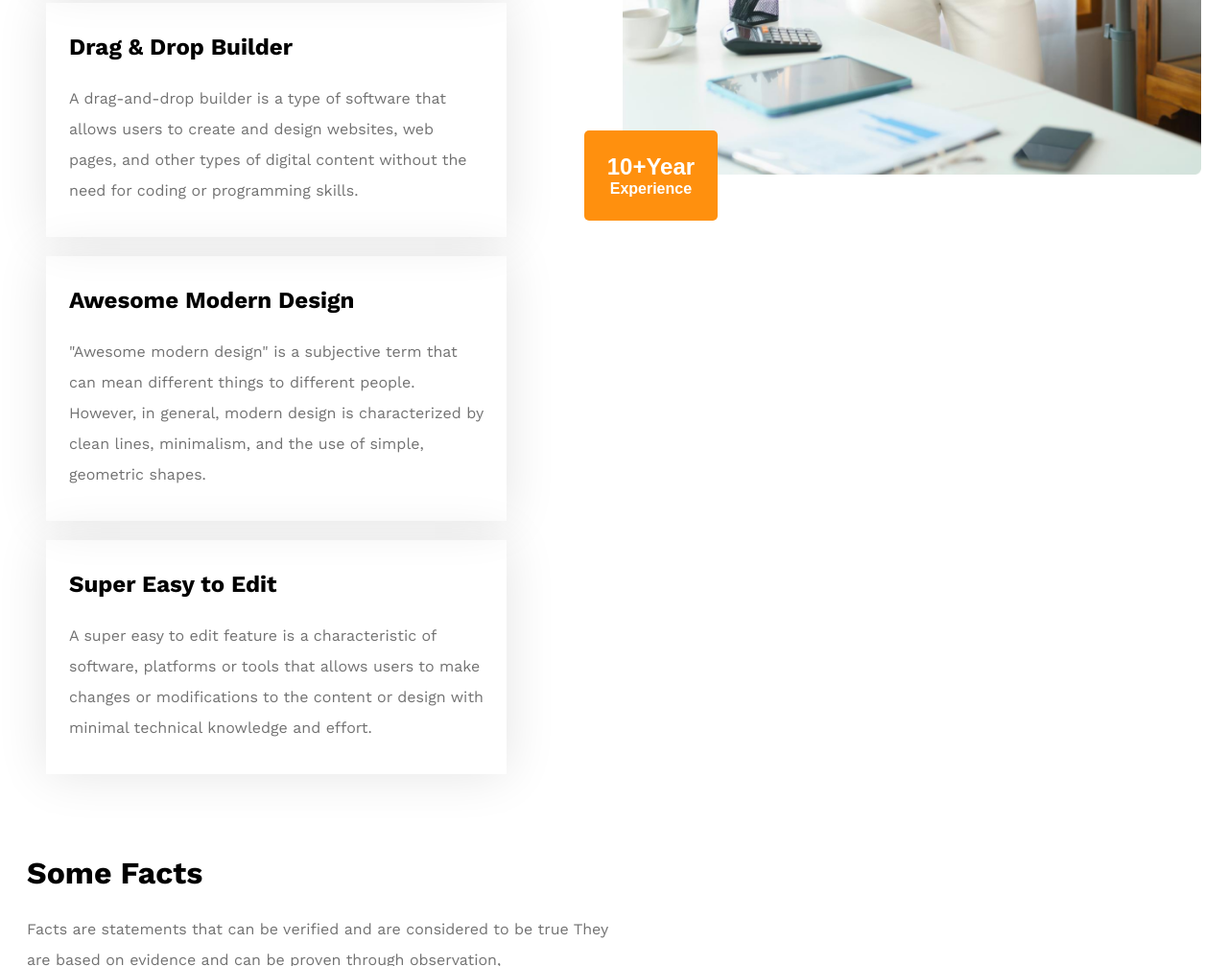
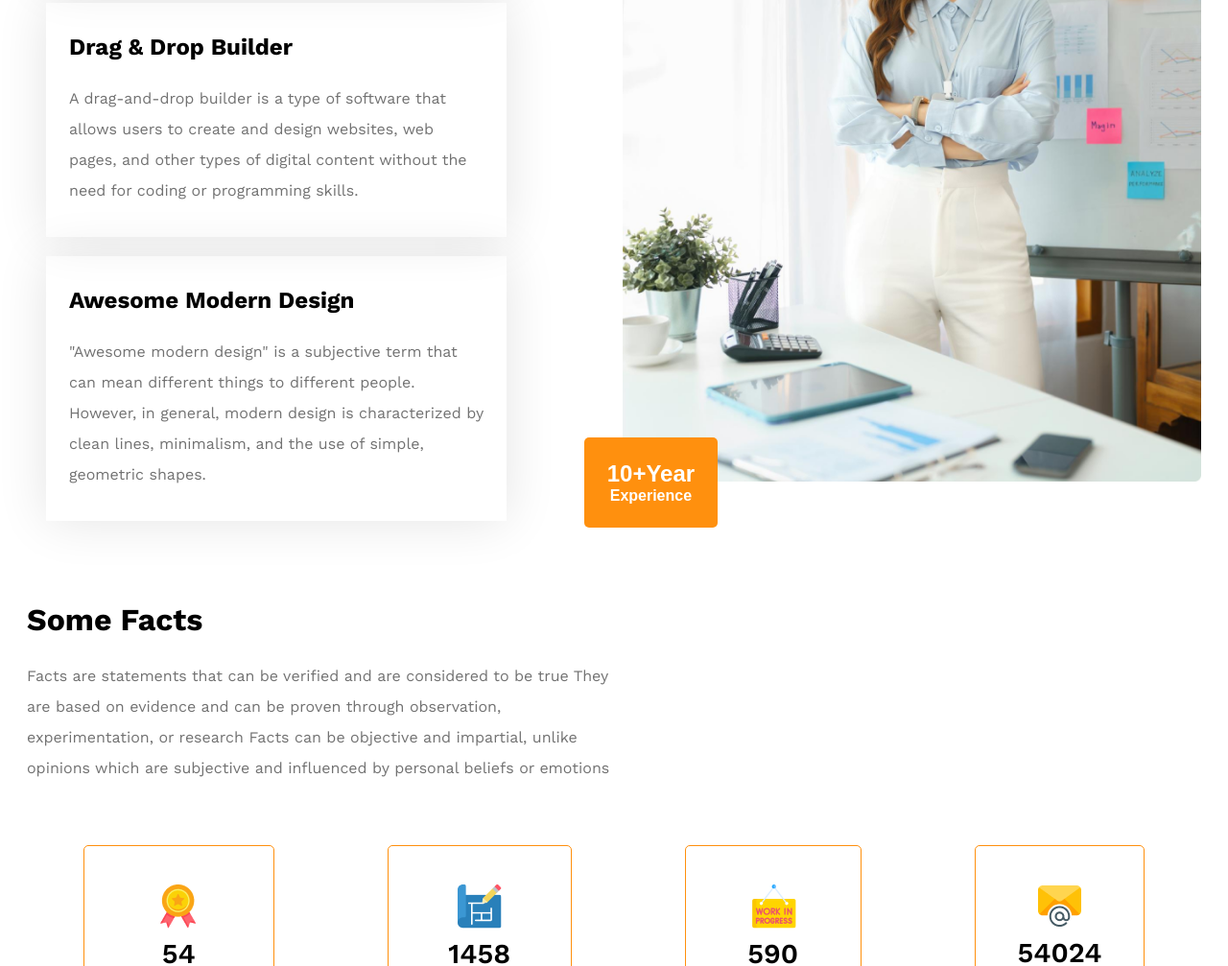
Before and after one commit to toukir15/g3-architects, a plain HTML site: page index.html in a window 1280 px wide. Shown: the part 2576-3583 px from the top of the page at 96% size. Drawn offline with nearby package versions, Linux system fonts and the light colour scheme.

Commit message:
edit experience margin

```diff
--- a/index.html
+++ b/index.html
@@ -117,15 +117,6 @@
                 different things to different people. However, in general,
                 modern design is characterized by clean lines, minimalism, and
                 the use of simple, geometric shapes.
-              </p>
-            </div>
-            <div class="experience__item">
-              <h4 class="item__title">Super Easy to Edit</h4>
-              <p class="item__text">
-                A super easy to edit feature is a characteristic of software,
-                platforms or tools that allows users to make changes or
-                modifications to the content or design with minimal technical
-                knowledge and effort.
               </p>
             </div>
           </div>
--- a/style.css
+++ b/style.css
@@ -186,6 +186,7 @@ nav > ul {
 }
 .experience__img img {
   width: 100%;
+  margin-top: 20rem;
 }
 .secondary__btn {
   background-color: var(--primary-color);
@@ -357,6 +358,9 @@ footer > p {
   .experience__item {
     padding: 4rem 2rem;
   }
+  .experience__img img {
+    margin-top: 2rem;
+  }
   .secondary__btn {
     background-color: var(--primary-color);
     color: white;
```
